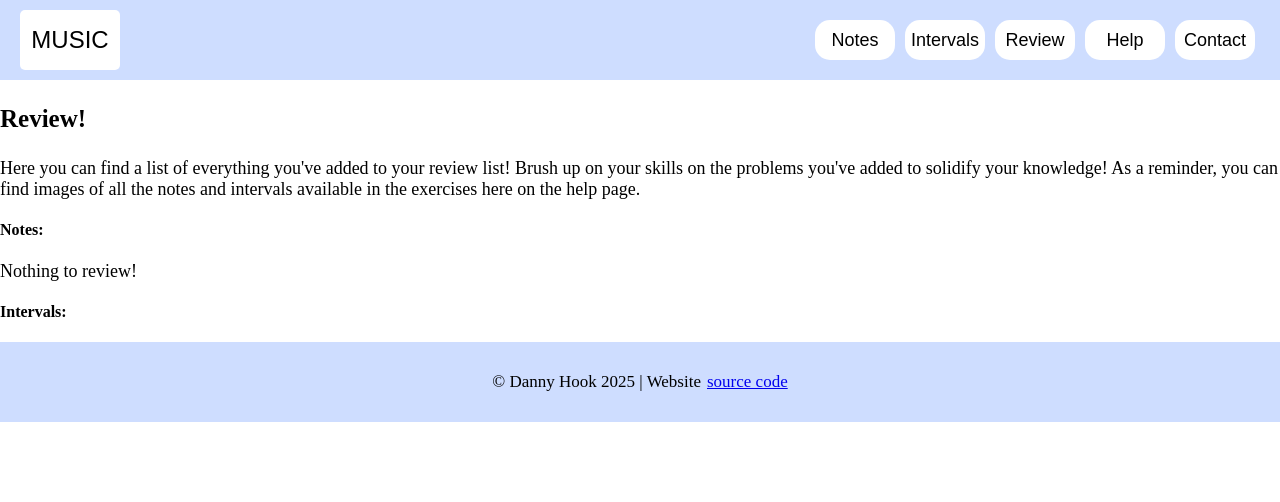
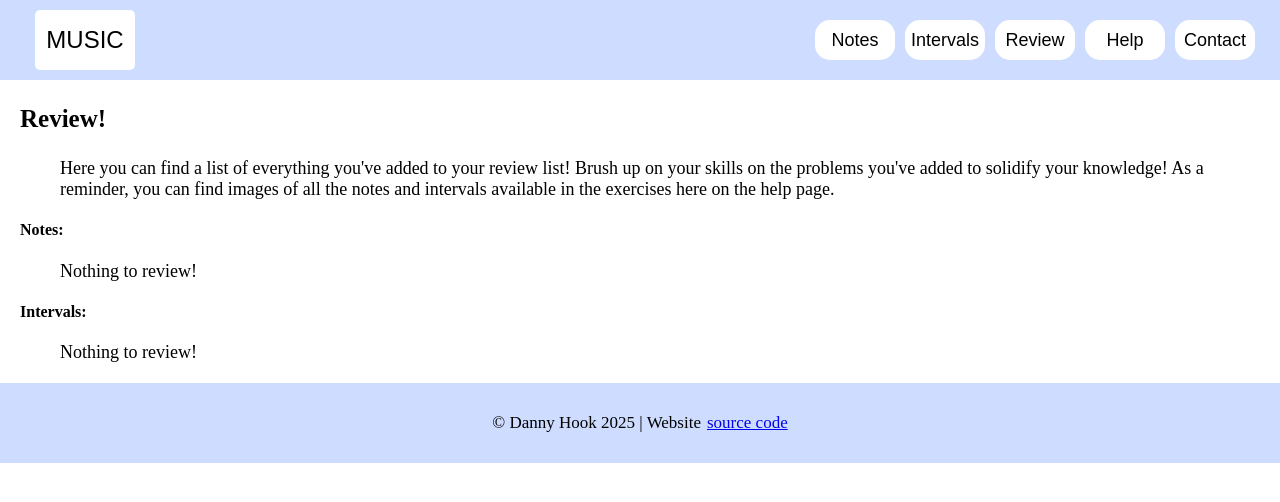
Before and after one commit to MostLikelyNotHuman/unit-1-final, a React (Vite) app in the folder final-project/: page /review in a window 1280 px wide. Shown: the top 502 px of the page. Built offline with nearby package versions, Linux system fonts and the light colour scheme; a web font is replaced by a local one.

Commit message:
last run

```diff
--- a/final-project/src/App.jsx
+++ b/final-project/src/App.jsx
@@ -30,7 +30,7 @@ function App() {
         <Route path="/review" element={<ReviewPage
                                           reviewNotes={reviewNotes}
                                           setReviewNotes={setReviewNotes}
-                                          Intervals={reviewIntervals}
+                                          reviewIntervals={reviewIntervals}
                                           setReviewIntervals={setReviewIntervals} />} />
         <Route path="/help" element={<HelpPage />} />
         <Route path="/contact" element={<ContactPage />} />
--- /dev/null
+++ b/final-project/src/components/ReviewPage.css
@@ -0,0 +1,24 @@
+.review-list {
+    margin: 20px;
+}
+
+p {
+    margin: 0 40px;
+}
+
+button {
+    flex: 1 0 40%;
+    height: 60px;
+    width: 180px;
+    margin: 15px;
+    background-color: rgb(206, 221, 255);
+    color: black;
+    font-size: 20px;
+    border-radius: 20px;
+    border-color: white;
+    border-width: 0px;
+}
+
+button:hover {
+    background-color: rgb(197, 197, 197);
+}
--- a/final-project/src/components/ReviewPage.jsx
+++ b/final-project/src/components/ReviewPage.jsx
@@ -1,4 +1,5 @@
 import Button from "./pieces/Button";
+import './ReviewPage.css';
 
 const ReviewPage = ({ reviewNotes, setReviewNotes, reviewIntervals, setReviewIntervals }) => {
 
@@ -27,7 +28,7 @@ const ReviewPage = ({ reviewNotes, setReviewNotes, reviewIntervals, setReviewInt
                 <p>Nothing to review!</p>
             }
             <h4>Intervals: </h4>
-            {/* {reviewIntervals.length ?
+            {reviewIntervals.length ?
                 <div id="review-intervals">
                     <ul>
                         {reviewIntervals.map(problem => <li key={problem}>{problem}</li>)}
@@ -39,8 +40,8 @@ const ReviewPage = ({ reviewNotes, setReviewNotes, reviewIntervals, setReviewInt
                         }}
                     />
                 </div> :
-                <p>Nothing to review!</p> */}
-            {/* } */}
+                <p>Nothing to review!</p>
+            }
         </main>
     );
 
--- a/final-project/src/components/pieces/QuizBoxIntervals.jsx
+++ b/final-project/src/components/pieces/QuizBoxIntervals.jsx
@@ -31,6 +31,12 @@ const QuizBoxIntervals = ({ questionText, questionImage, answers, correctAnswer,
             </div>
             <div id="next-div">
                 <Button onClick={() => {
+                    if (!intervalsReview.find((problem) => problem === correctAnswer)) {
+                        setIntervalsReview([...intervalsReview, correctAnswer])
+                    }
+                }}
+                text={'Add to Intervals'}/>
+                <Button onClick={() => {
                     nextClick();
                     setAnswerDisabled(false);
                     setNextDisabled(true);
@@ -39,14 +45,6 @@ const QuizBoxIntervals = ({ questionText, questionImage, answers, correctAnswer,
                 id={nextId}
                 disabled={nextDisabled}
                 text={"New Question ->"}/>
-            </div>
-            <div id="add-to-review">
-                <Button onClick={() => {
-                    if (!intervalsReview.find((problem) => problem === correctAnswer)) {
-                        setIntervalsReview([...intervalsReview, correctAnswer])
-                    }
-                }}
-                text={'Add to Intervals'}/>
             </div>
             <div id="question-answers">
                {answers.map((a) => { //Maps four answers, adds styling for correct and incorrect answers once clicked on
--- a/final-project/src/components/pieces/QuizBoxNew.css
+++ b/final-project/src/components/pieces/QuizBoxNew.css
@@ -90,7 +90,7 @@
     width: 50vw;
     height: 80px;
     font-size: 16px;
-    justify-content: right;
+    justify-content: space-between;
     align-items: right;
 }
 
@@ -104,14 +104,16 @@
     display: flex;
     position: absolute;
     top: 380px;
-    width: 50vw;
+    width: 20vw;
     height: 80px;
     font-size: 16px;
     justify-content: left;
     align-items: left;
+
+
 }
 
-#quizBox #add-to-review button {
+#quizBox #add-review-button button{
     height: 50px;
     font-size: 20px;
     max-width: 100px;
@@ -186,11 +188,6 @@
         top: 300px;
     }
 
-    #quizBox #add-to-review {
-        width: 75vw;
-        top: 300px;
-    }
-
     #quizBox #next-div button,
     #quizBox #add-to-review button {
         min-width: 170px;
--- a/final-project/src/components/pieces/QuizBoxNotes.jsx
+++ b/final-project/src/components/pieces/QuizBoxNotes.jsx
@@ -16,6 +16,13 @@ const QuizBoxNotes = ({ questionText, questionImage, answers, correctAnswer, sel
             </div>
             <div id="next-div">
                 <Button onClick={() => {
+                    if (!notesReview.find((problem) => problem === correctAnswer)) {
+                        setNotesReview([...notesReview, correctAnswer])
+                    }
+                }}
+                id={'add-review-button'}
+                text={'Add to Review'}/>
+                <Button onClick={() => {
                     nextClick();
                     setAnswerDisabled(false);
                     setNextDisabled(true);
@@ -24,14 +31,6 @@ const QuizBoxNotes = ({ questionText, questionImage, answers, correctAnswer, sel
                 id={nextId}
                 disabled={nextDisabled}
                 text={"New Question ->"}/>
-            </div>
-            <div id="add-to-review">
-                <Button onClick={() => {
-                    if (!notesReview.find((problem) => problem === correctAnswer)) {
-                        setNotesReview([...notesReview, correctAnswer])
-                    }
-                }}
-                text={'Add to Review'}/>
             </div>
             <div id="question-answers">
                {answers.map((a) => { //Maps four answers, adds styling for correct and incorrect answers once clicked on
```
